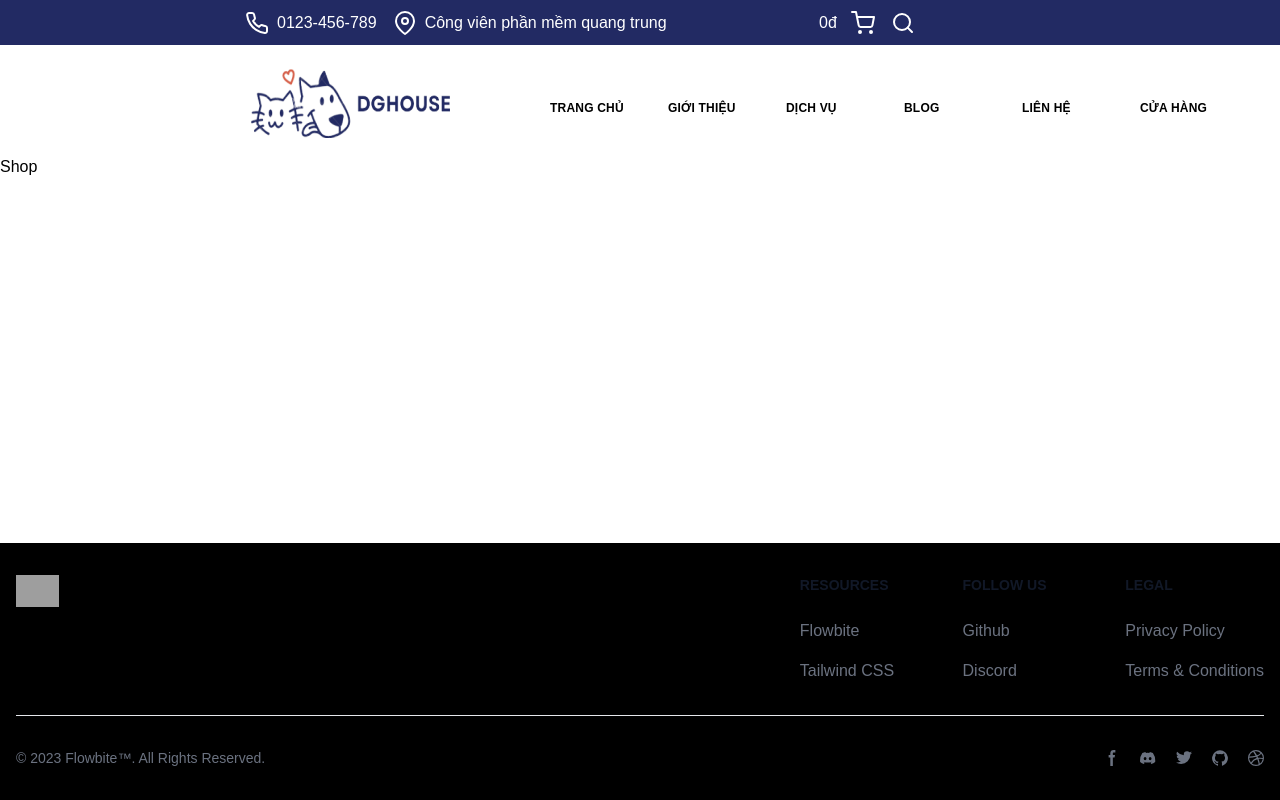
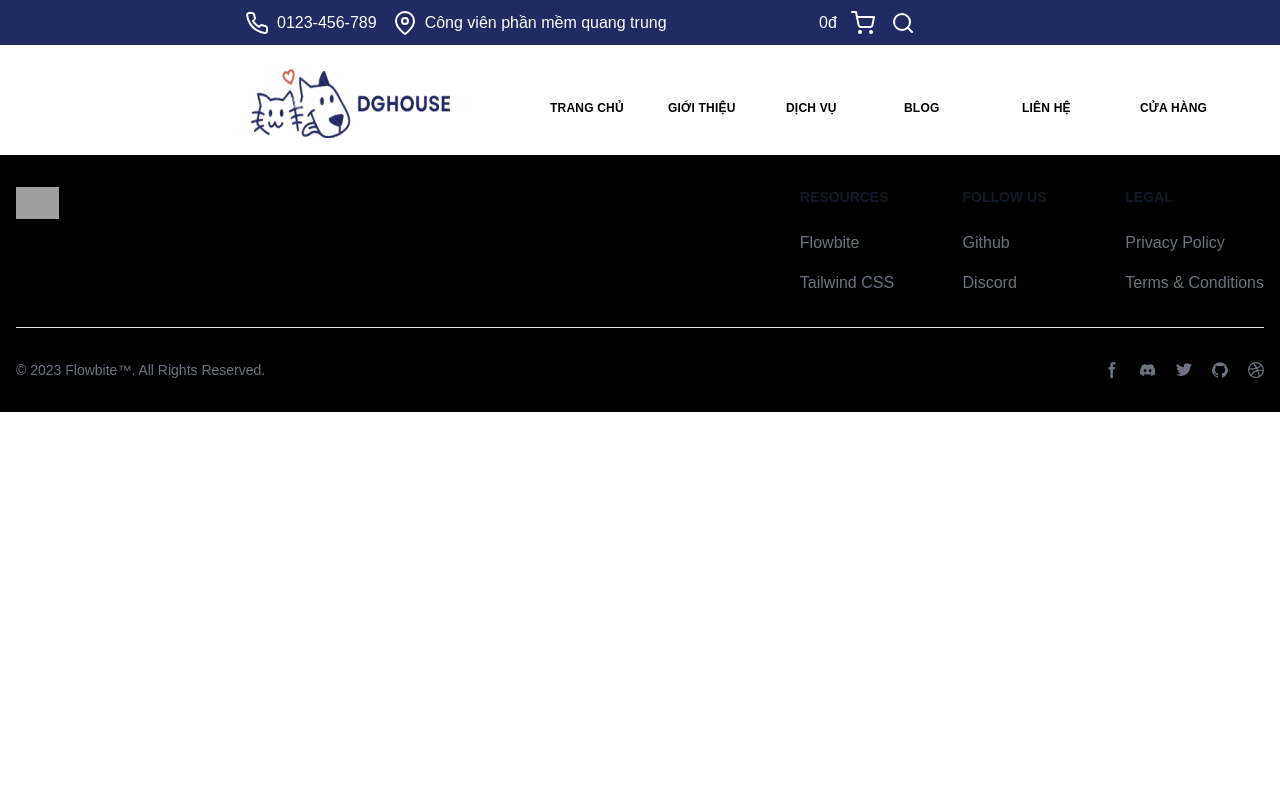
Before and after one commit to long-troi-lo-dat/pet__service_store, a React (Create React App) app in the folder front-end/: page /Shop in a window 1280 px wide. Shown: the top 800 px of the page. Built offline with nearby package versions, Linux system fonts and the light colour scheme; grey boxes are pictures that could not be loaded; the HTML template or start-up script is replaced by a standard one.

Commit message:
trangSHOP/nhathuy

```diff
--- a/front-end/package.json
+++ b/front-end/package.json
@@ -10,7 +10,7 @@
     "react-dom": "^18.2.0",
     "react-icons": "^4.11.0",
     "react-router-dom": "^6.16.0",
-    "react-scripts": "5.0.1",
+    "react-scripts": "^5.0.1",
     "web-vitals": "^2.1.4"
   },
   "scripts": {
--- a/front-end/src/components/Footer/index.js
+++ b/front-end/src/components/Footer/index.js
@@ -4,9 +4,9 @@ function Footer(props) {
   return (
     <footer
       style={{
-        bottom: 0,
+
         width: "100%",
-        position: "fixed",
+
         backgroundColor: "black",
       }}
     >
--- a/front-end/src/pages/Shop.js
+++ b/front-end/src/pages/Shop.js
@@ -1,7 +1,9 @@
 import React from "react";
 
 function Shop(props) {
-  return <div>Shop</div>;
+  return <div>
+
+  </div>;
 }
 
 export default Shop;
```
Also changed, not shown: 1 other file (tests, documents, lock files or other folders).
